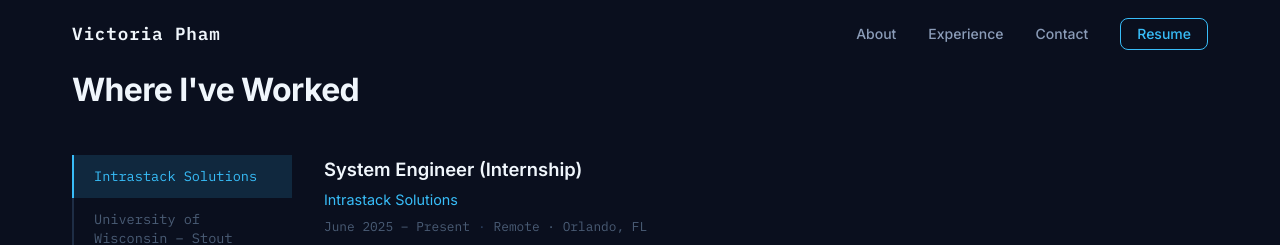
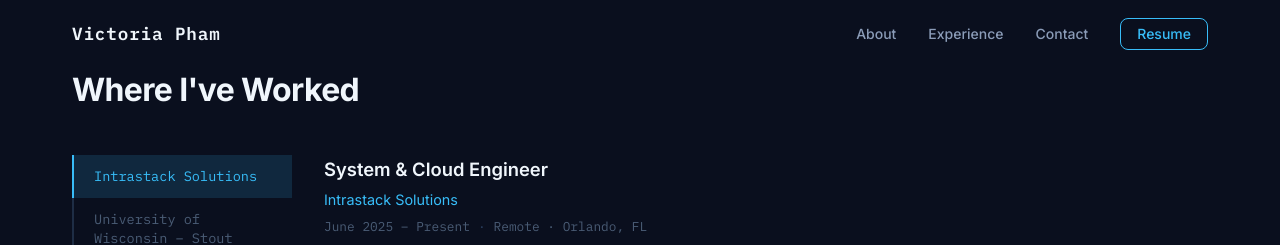
Before and after one commit to v-pham04/victoria-portfolio, a React (Create React App) app: page /experience in a window 1280 px wide. Shown: the top 245 px of the page. Built offline with nearby package versions, Linux system fonts and the light colour scheme.

Commit message:
Update Experience.js

```diff
--- a/src/components/Experience.js
+++ b/src/components/Experience.js
@@ -4,7 +4,7 @@
 const jobs = [
   {
     company: 'Intrastack Solutions',
-    role: 'System Engineer (Internship)',
+    role: 'System & Cloud Engineer',
     period: 'June 2025 – Present',
     location: 'Remote · Orlando, FL',
     bullets: [
```
